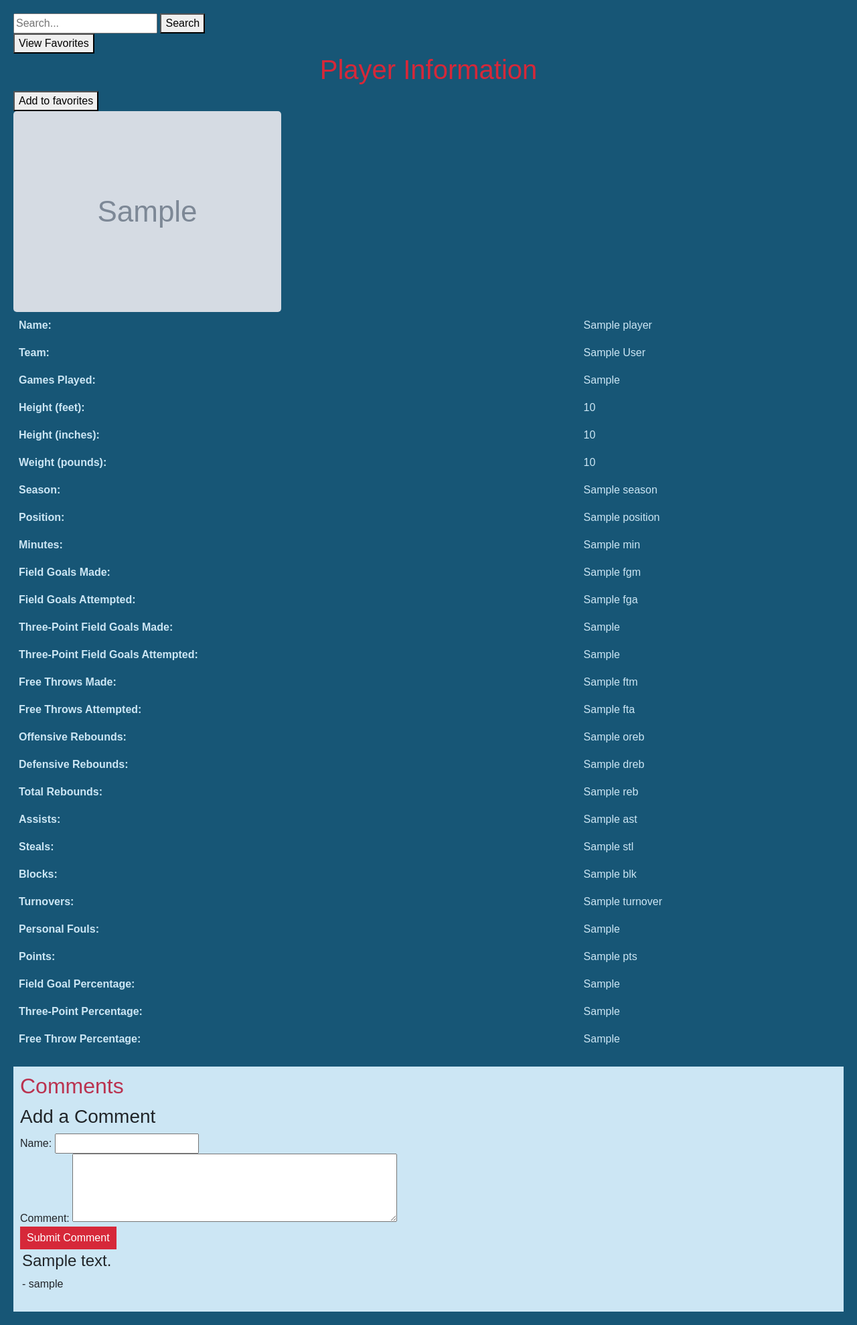
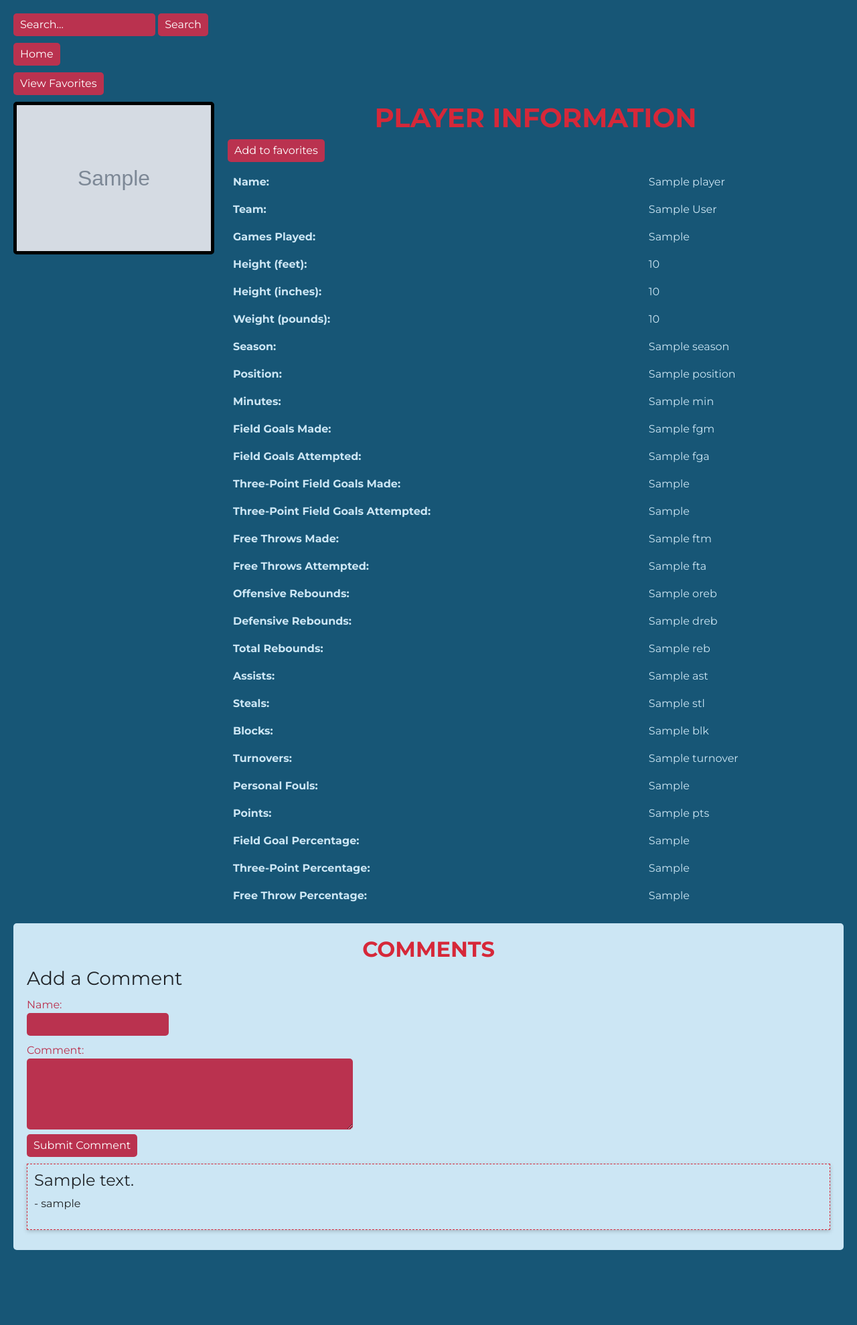
Before and after one commit to pablo-cs/sports-data, a Flask app: template app/templates/athlete.html in a window 1280 px wide. Shown: the whole page at 67% size. After the commit the page ends 1867 px from the top, so only its background shows below. Run offline with Flask 3, Linux system fonts and the light colour scheme; tables that the repository leaves empty hold one stand-in row (values such as "Sample post"); the template is opened without the code that fills it: values that come from a table or form of the project are taken from there, most other values are stand-ins (such as "Sample title", 1, 10 or a date in 2020); grey boxes marked "Sample" are stand-in pictures.

Commit message:
Added dynamic CSS

```diff
--- a/app/static/css/style.css
+++ b/app/static/css/style.css
@@ -1,30 +1,44 @@
-/* style.css */
+@import url('https://fonts.googleapis.com/css2?family=Montserrat:wght@400;700&display=swap');
 
 /* Color palette */
 :root {
   --crimson: #d62839ff;
   --rose-red: #ba324fff;
   --lapis-lazuli: #175676ff;
+  --darker-lapis-lazuli: #0e3441ff;
   --pacific-cyan: #4ba3c3ff;
   --columbia-blue: #cce6f4ff;
 }
 
+
 /* General styles */
 body {
-  font-family: Arial, sans-serif;
+  font-family: 'Montserrat', Arial, sans-serif;
   margin: 20px;
   background-color: var(--lapis-lazuli);
 }
+.home-image {
+  width: 100%;
+  height: auto;
+  border-radius: 5px;
+  box-shadow: 0px 2px 6px rgba(0, 0, 0, 0.3);
+  transition: transform 0.3s ease;
+}
 
-h1 {
+h1, h2 {
   text-align: center;
   color: var(--crimson);
+  text-transform: uppercase;
+  font-weight: bold;
 }
 
 .player-image {
   border-radius: 5px;
-  border-color: black
+  border-color: black;
   border-style: solid;
+  border-width: 5px; /* Adjust the border width as needed */
+  width: 300px;
+  height: auto;
 }
 
 table {
@@ -39,7 +53,8 @@ th, td {
   border-bottom: 1px solid var(--lapis-lazuli);
 }
 
-.action-profile {
+.action-profile,
+button[type="submit"] {
   background-color: var(--pacific-cyan);
   color: white;
   border: none;
@@ -50,33 +65,93 @@ th, td {
   cursor: pointer;
 }
 
-.comment-view {
-  border-color: var(--columbia-blue);
-  border-style: dotted;
+.comments-container {
+  background-color: var(--columbia-blue);
+  padding: 20px;
+  margin-top: 20px;
+  border-radius: 5px;
 }
 
-/* Additional styling using color palette */
-h2 {
+.comment-view {
+  border: 1px dashed var(--crimson);
+  padding: 10px;
+  margin-bottom: 10px;
+  box-shadow: 0px 2px 6px rgba(0, 0, 0, 0.2);
+}
+
+#comment-form label {
+  display: block;
+  margin-top: 10px;
   color: var(--rose-red);
 }
 
-.comments-container {
-  background-color: var(--columbia-blue);
-  padding: 10px;
-  margin-top: 20px;
+#comment-form textarea,
+input[type="text"],
+button[type="submit"] {
+  padding: 5px 10px;
+  border-radius: 5px;
+  border: none;
+  background-color: var(--rose-red);
+  color: white;
+  cursor: pointer;
 }
 
-#comments-list {
+input[type="text"]::placeholder {
+  color: white;
+}
+
+/* Add margin between buttons */
+form {
   margin-bottom: 10px;
 }
 
-#comment-form button[type="submit"] {
+/* Adjust layout for player information and comments */
+.player-info {
+  display: flex;
+  align-items: flex-start;
+}
+
+.player-image-container {
+  flex: 0 0 auto;
+  margin-right: 20px;
+}
+
+.player-image {
+  width: 300px;
+  height: auto;
+}
+
+.player-info-content {
+  flex: 1;
+}
+
+/* Adjust table styles */
+table {
+  margin-top: 10px;
+}
+
+/* Optional: Add some spacing between the table cells */
+th,
+td {
+  padding: 8px;
+}
+
+/* Add hover effect to buttons */
+button[type="submit"]:hover {
   background-color: var(--crimson);
-  color: white;
-  border: none;
-  padding: 5px 10px;
-  text-align: center;
-  text-decoration: none;
-  display: inline-block;
-  cursor: pointer;
+  transform: scale(1.05);
+  transition: background-color 0.3s ease, transform 0.3s ease;
 }
+
+/* Add hover effect to table rows */
+tr:hover {
+  background-color: var(--darker-lapis-lazuli);
+  transform: scale(1.02);
+  transition: background-color 0.3s ease, transform 0.3s ease;
+}
+
+/* Add hover effect to comments */
+.comment-view:hover {
+  transform: translateY(-2px);
+  transition: transform 0.3s ease;
+}
--- a/app/templates/athlete.html
+++ b/app/templates/athlete.html
@@ -3,22 +3,26 @@
   {% if player == None %}
     <h2>Player Not Found</h2>
   {% else %}
-  <h1>Player Information </h1>
+    <div class="player-info">
+      <div class="player-image-container">
+        {% if player['image_url'] %}
+          <img class="player-image" src="{{ player['image_url'] }}" alt="Player Image">
+        {% else %}
+          <p>No player image available.</p>
+        {% endif %}
+      </div>
+      <div class="player-info-content">
+        <h1>Player Information</h1>
         {% if not in_db %}
-    <form action="{{ url_for('add_fav') }}"" method="POST">
+          <form action="{{ url_for('add_fav') }}" method="POST">
             <input type="hidden" name="added_player" value="{{ player['name'] }}">
             <button type="submit">Add to favorites</button>
           </form>
         {% else %}
-    <form action="{{ url_for('remove') }}"" method="POST">
+          <form action="{{ url_for('remove') }}" method="POST">
             <input type="hidden" name="removed_player" value="{{ player['id'] }}">
             <button type="submit">Remove from favorites</button>
           </form>
-  {% endif %}
-    {% if player['image_url'] %}
-    <img class="player-image" src="{{ player['image_url'] }}" alt="Player Image">
-  {% else %}
-    <p>No player image available.</p>
         {% endif %}
     <table>
     <tr>
@@ -132,6 +136,8 @@
     </tr>
     {% endif %}
   </table>
+  </div>
+  </div>
 
 <div class="comments-container">
   <h2>Comments</h2>
--- a/app/templates/layout.html
+++ b/app/templates/layout.html
@@ -8,14 +8,17 @@
 </head>
 
 <body>
-    <form action="{{ url_for('search') }}"" method="POST">
+    <form action="{{ url_for('search') }}" method="POST">
         <input type="text" name="search" placeholder="Search..." required>
         <button type="submit">Search</button>
     </form>
+    <form action="{{ url_for('home') }}">
+        <button type="submit">Home</button>
+    </form>
+    <form action="{{ url_for('view_fav') }}" method="POST">
+        <button type="submit">View Favorites</button>
+    </form>
 
-    <form action="{{ url_for('view_fav') }}" method="POST">
-            <button type="submit">View Favorites</button>
-    </form>
     {% block content %}{% endblock %}
 
 </body>
```
Also changed, not shown: app/templates/index.html (+9 -0 lines), tests/system_test.py (+61 -4 lines), tests/unit_test.py (+4 -2 lines). Lines whose indentation alone changed are shown as unchanged.
